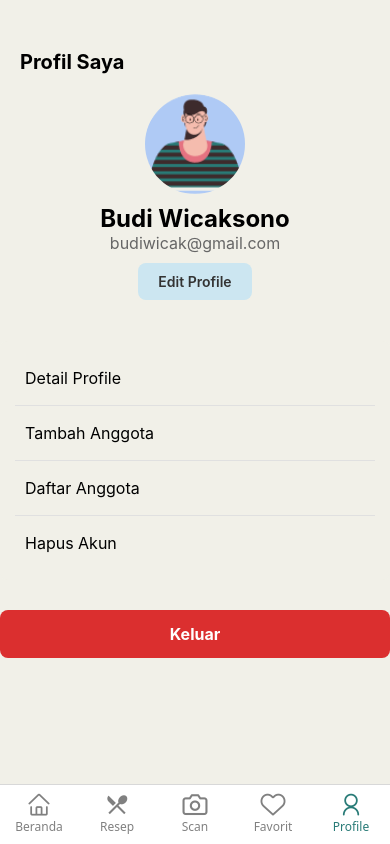
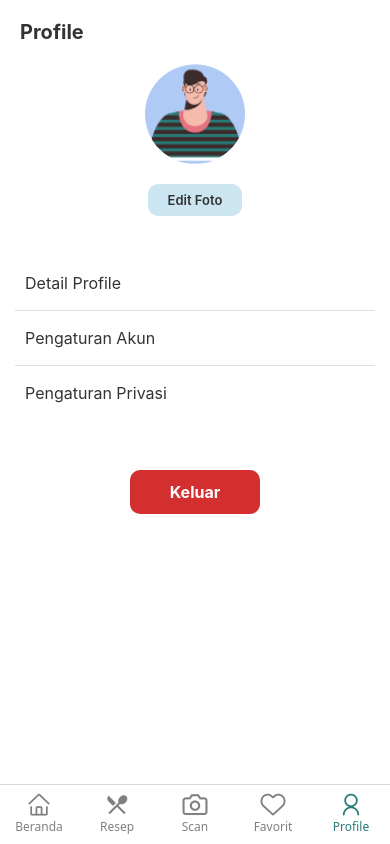
Before and after one commit to Gizify/Gizify, a React Native app: screen /Profile in a window 390 px wide. Built offline with nearby package versions, Linux system fonts and the light colour scheme; grey boxes are pictures that could not be loaded.

Commit message:
update ProfileScreen

```diff
--- a/src/screens/ProfileScreen.tsx
+++ b/src/screens/ProfileScreen.tsx
@@ -3,17 +3,16 @@ import { View, Text, StyleSheet, ScrollView, TouchableOpacity, Image } from "rea
 import Button from "../components/form/Button";
 import PopupModal from "../components/modals/PopupModal";
 import { StackNavigationProp } from "@react-navigation/stack";
-import { useDispatch } from "react-redux";
+import { useDispatch, useSelector } from "react-redux";
 import { logoutUser } from "../redux/actions/authAction";
 
-// Definisikan tipe untuk Stack Navigator
+
 type RootStackParamList = {
   Profile: undefined;
   EditProfileScreen: undefined;
   DetailProfileScreen: undefined;
-  AddMemberScreen: undefined;
-  MemberListScreen: undefined;
-  DeleteAccountScreen: undefined;
+  AccountSettingsScreen: undefined;
+  PrivacySettingsScreen: undefined;
 };
 
 type ProfileScreenNavigationProp = StackNavigationProp<RootStackParamList, "Profile">;
@@ -25,6 +24,8 @@ interface ProfileScreenProps {
 const ProfileScreen: React.FC<ProfileScreenProps> = ({ navigation }) => {
   const [isLogoutVisible, setLogoutVisible] = useState(false);
   const dispatch = useDispatch();
+  const user = useSelector((state: any) => state.auth.user);
+
   const handleLogout = () => {
     setLogoutVisible(true);
   };
@@ -36,17 +37,16 @@ const ProfileScreen: React.FC<ProfileScreenProps> = ({ navigation }) => {
 
   return (
     <ScrollView style={styles.container}>
-      <Text style={styles.title}>Profil Saya</Text>
+      <Text style={styles.title}>Profile</Text>
 
       <View style={styles.profileHeader}>
-        {/* Ganti ke .png jika tidak menggunakan SVG transformer */}
         <Image source={require("../../assets/avatar/avatar1.png")} style={styles.avatar} />
-        <Text style={styles.profileName}>Budi Wicaksono</Text>
-        <Text style={styles.profileEmail}>budiwicak@gmail.com</Text>
+        <Text style={styles.profileName}>{user.name}</Text>
+        <Text style={styles.profileEmail}>{user.email}</Text>
+
         <TouchableOpacity style={styles.editProfileButton} onPress={() => navigation.navigate("EditProfileScreen")}>
-          <Text style={styles.editProfileText}>Edit Profile</Text>
+          <Text style={styles.editProfileText}>Edit Foto</Text>
         </TouchableOpacity>
-        <View style={styles.sectionDivider} />
       </View>
 
       <View style={styles.section}>
@@ -55,25 +55,23 @@ const ProfileScreen: React.FC<ProfileScreenProps> = ({ navigation }) => {
         </TouchableOpacity>
         <View style={styles.sectionDivider} />
 
-        <TouchableOpacity style={styles.button} onPress={() => navigation.navigate("AddMemberScreen")}>
-          <Text style={styles.sectionItemText}>Tambah Anggota</Text>
+        <TouchableOpacity style={styles.button} onPress={() => navigation.navigate("AccountSettingsScreen")}>
+          <Text style={styles.sectionItemText}>Pengaturan Akun</Text>
         </TouchableOpacity>
         <View style={styles.sectionDivider} />
 
-        <TouchableOpacity style={styles.button} onPress={() => navigation.navigate("MemberListScreen")}>
-          <Text style={styles.sectionItemText}>Daftar Anggota</Text>
-        </TouchableOpacity>
-        <View style={styles.sectionDivider} />
-
-        <TouchableOpacity style={styles.button} onPress={() => navigation.navigate("DeleteAccountScreen")}>
-          <Text style={styles.sectionItemText}>Hapus Akun</Text>
+        <TouchableOpacity style={styles.button} onPress={() => navigation.navigate("PrivacySettingsScreen")}>
+          <Text style={styles.sectionItemText}>Pengaturan Privasi</Text>
         </TouchableOpacity>
       </View>
 
       <View style={styles.logoutContainer}>
-        <Button title="Keluar" variant="danger" onPress={handleLogout} />
+        <TouchableOpacity style={styles.logoutButton} onPress={handleLogout}>
+          <Text style={styles.logoutText}>Keluar</Text>
+        </TouchableOpacity>
       </View>
 
+      {/* popup modal */}
       <PopupModal
         visible={isLogoutVisible}
         onClose={() => setLogoutVisible(false)}
@@ -91,78 +89,79 @@ const ProfileScreen: React.FC<ProfileScreenProps> = ({ navigation }) => {
 const styles = StyleSheet.create({
   container: {
     flex: 1,
-    backgroundColor: "#F1F0E8",
+    backgroundColor: "white",
   },
-
   title: {
     fontSize: 20,
     fontWeight: "bold",
-    marginTop: 50,
+    marginTop: 20,
     marginLeft: 20,
+    color: "#333",
   },
-
   profileHeader: {
     alignItems: "center",
     padding: 20,
   },
-
   avatar: {
     width: 100,
     height: 100,
     borderRadius: 50,
     marginBottom: 10,
   },
-
   profileName: {
-    fontSize: 24,
+    fontSize: 20,
     fontWeight: "bold",
+    color: "#333",
   },
   profileEmail: {
-    fontSize: 16,
+    fontSize: 14,
     color: "#666",
   },
-
+  editProfileButton: {
+    backgroundColor: "#CCE6F1",
+    paddingVertical: 8,
+    paddingHorizontal: 20,
+    borderRadius: 10,
+    marginTop: 10,
+  },
+  editProfileText: {
+    color: "#333",
+    fontSize: 13,
+    fontWeight: "600",
+  },
   section: {
-    backgroundColor: "#F1F0E8",
+    backgroundColor: "white",
     marginVertical: 10,
     padding: 15,
     borderRadius: 8,
   },
-
   button: {
     paddingVertical: 12,
     paddingHorizontal: 10,
   },
-
-  editProfileButton: {
-    backgroundColor: "#CCE6F1",
-    paddingVertical: 10,
-    paddingHorizontal: 20,
-    borderRadius: 8,
-    marginTop: 10,
-    alignSelf: "center",
-  },
-
-  editProfileText: {
-    color: "#333333",
-    fontSize: 14,
-    fontWeight: "600",
-    textAlign: "center",
-  },
-
   sectionItemText: {
     fontSize: 16,
+    color: "#333",
   },
-
   sectionDivider: {
     height: 1,
     backgroundColor: "#e0e0e0",
     marginVertical: 5,
   },
-
   logoutContainer: {
     alignItems: "center",
-    marginVertical: 20,
+    marginVertical: 30,
+  },
+  logoutButton: {
+    backgroundColor: "#D32F2F",
+    paddingVertical: 12,
+    paddingHorizontal: 40,
+    borderRadius: 10,
+  },
+  logoutText: {
+    color: "white",
+    fontWeight: "bold",
+    fontSize: 16,
   },
 });
 
```
